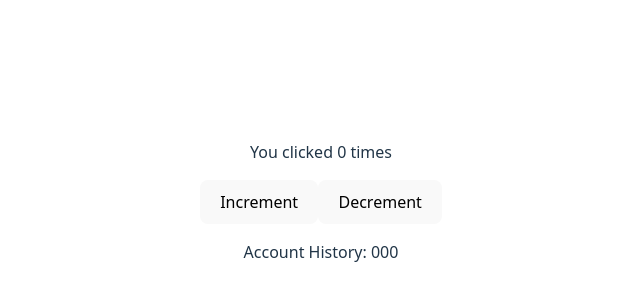
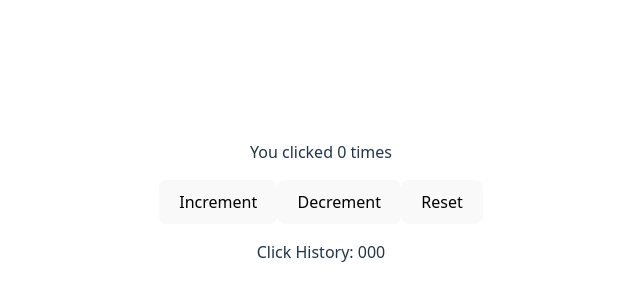
Before and after one commit to 4Drea4/ReactCounterwithUseEffect, a React (Vite) app in the folder useEffectCounter/: page / in a window 1280 px wide. Shown: the part 198-498 px from the top of the page, without its empty margins (319-959 px from the left). Built offline with nearby package versions, Linux system fonts and the light colour scheme.

Commit message:
reset button added

```diff
--- a/useEffectCounter/src/components/AdvancedCounter.tsx
+++ b/useEffectCounter/src/components/AdvancedCounter.tsx
@@ -25,7 +25,8 @@ export default function Counter() {
         Increment
       </button>
       <button onClick={handleDecrementClick}>Decrement</button>
-      <p>Account History: {history}</p>
+      <button onClick = {()=> setCount(0)}>Reset</button>
+      <p>Click History: {history}</p>
     </div>
   );
 }
```
